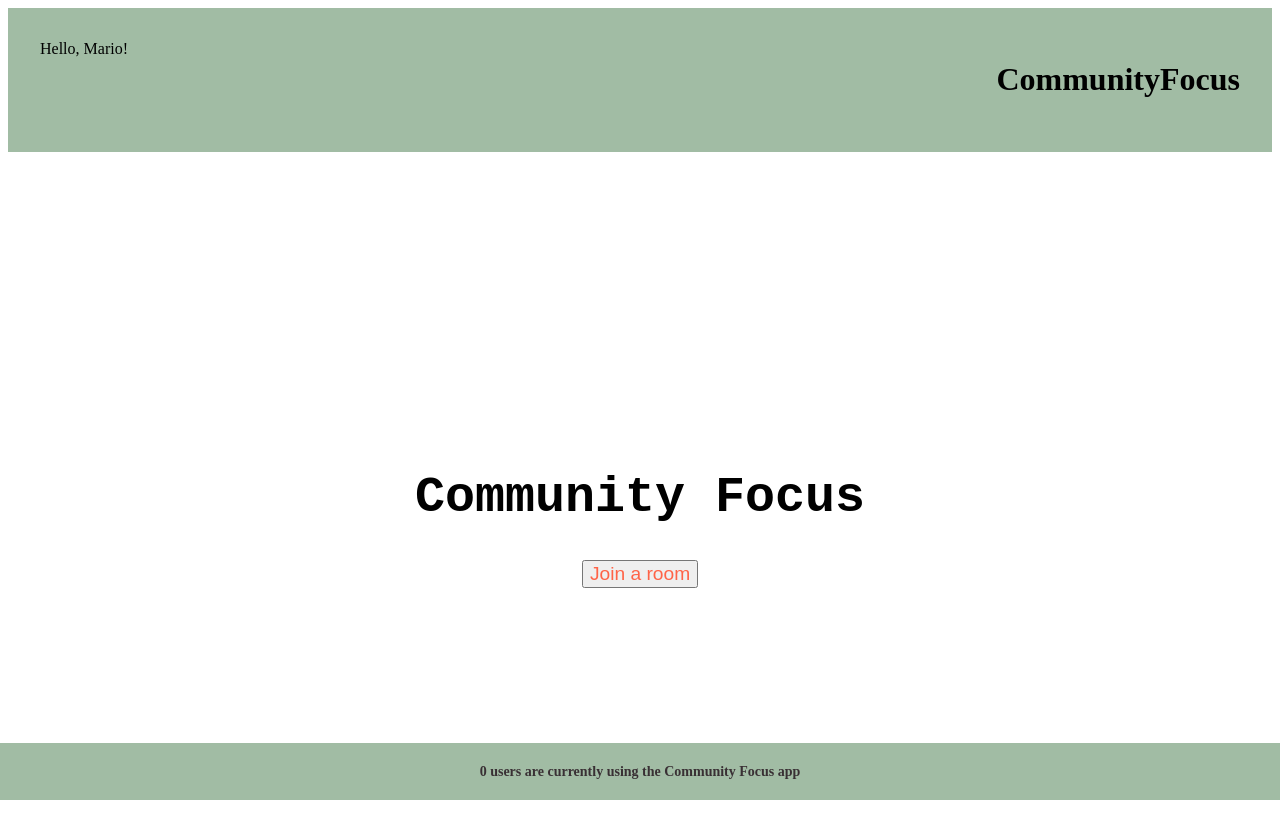
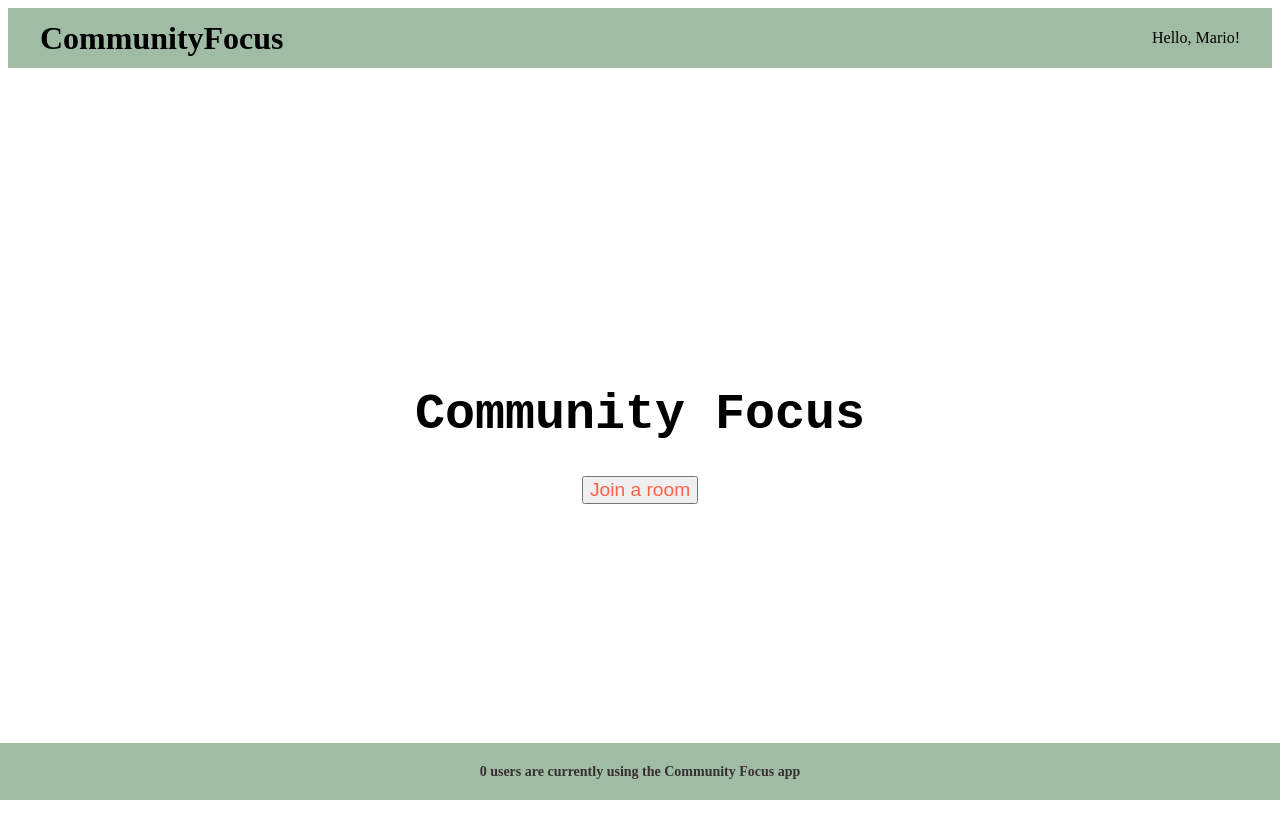
Before and after one commit to CommunityFocus/cf-frontend, a React (Vite) app: page / in a window 1280 px wide. Shown: the top 838 px of the page. After the commit the page ends 800 px from the top, so only its background shows below. Built offline with nearby package versions, Linux system fonts and the light colour scheme; no server answers.

Commit message:
fix header css for height and content spacing

```diff
--- a/src/components/Header/Header.styled.tsx
+++ b/src/components/Header/Header.styled.tsx
@@ -5,7 +5,9 @@ const StyledHeader = styled.div`
 	width: 100%;
 	display: flex;
 	background-color: #a1bca4;
-	padding: 2em;
+	align-items: center;
+	padding: 0 2em;
+	height: 60px;
 	justify-content: space-between;
 `;
 
--- a/src/components/Header/Header.tsx
+++ b/src/components/Header/Header.tsx
@@ -5,8 +5,8 @@ import StyledHeader from "./Header.styled";
 const Header = (): JSX.Element => {
 	return (
 		<StyledHeader>
+			<LogoTitle />
 			<WelcomeMessage name="Mario" />
-			<LogoTitle />
 		</StyledHeader>
 	);
 };
```
